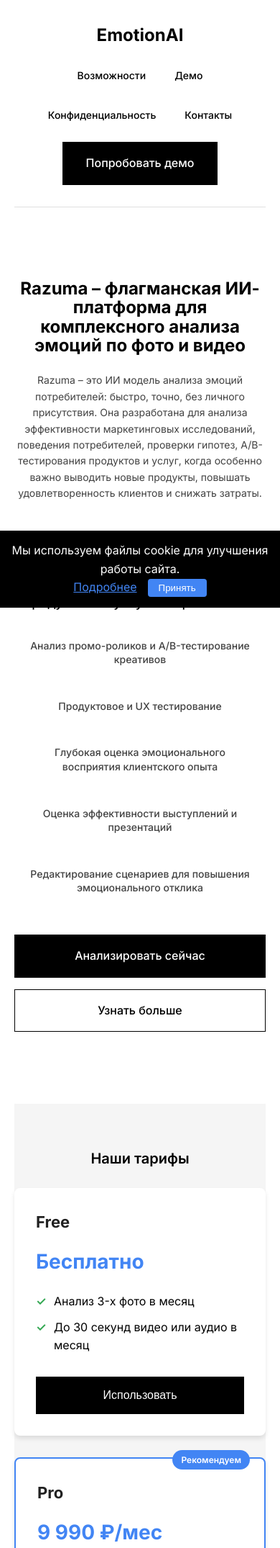
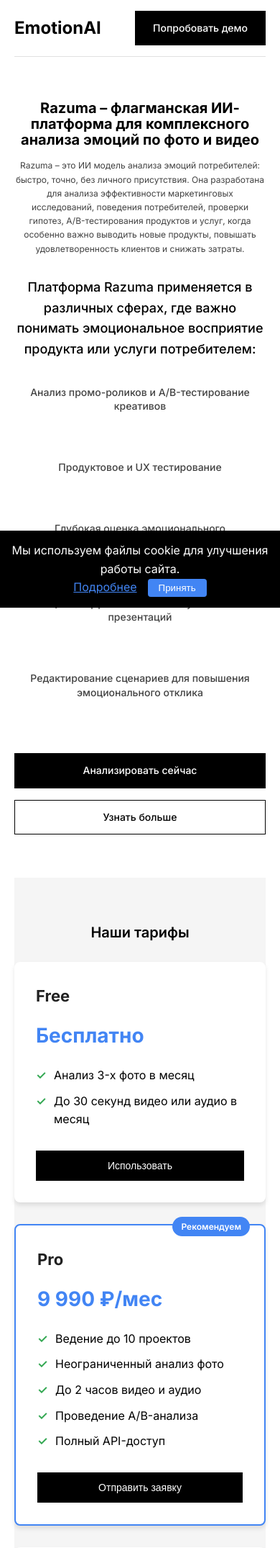
Before and after one commit to Shurik12/EmotionAI, a Flask app: page / in a window 390 px wide; the page is wider, and only the part inside the window is pictured. Shown: the top 2150 px of that part at 72% size. Run offline with Flask 3, Linux system fonts and the light colour scheme.

Commit message:
Added mobile version

```diff
--- a/templates/index.html
+++ b/templates/index.html
@@ -2,7 +2,7 @@
 <html lang="ru">
 <head>
     <meta charset="UTF-8">
-    <meta name="viewport" content="width=device-width, initial-scale=1.0">
+    <meta name="viewport" content="width=device-width, initial-scale=1.0, maximum-scale=1.0, user-scalable=no">
     <title>EmotionAI | Распознавание эмоций</title>
     <link href="https://fonts.googleapis.com/css2?family=Inter:wght@300;400;500;600;700&display=swap" rel="stylesheet">
     <style>
@@ -50,6 +50,7 @@
             justify-content: space-between;
             align-items: center;
             border-bottom: 1px solid var(--gray-2);
+            position: relative;
         }
 
         .logo {
@@ -639,6 +640,30 @@
             cursor: pointer;
         }
 
+        /* Loading State */
+        .loading-state {
+            position: fixed;
+            top: 0;
+            left: 0;
+            width: 100%;
+            height: 100%;
+            background: rgba(255,255,255,0.8);
+            display: flex;
+            justify-content: center;
+            align-items: center;
+            z-index: 1000;
+            display: none;
+        }
+
+        .loading-spinner {
+            width: 50px;
+            height: 50px;
+            border: 5px solid var(--medium-gray);
+            border-top: 5px solid var(--primary-color);
+            border-radius: 50%;
+            animation: spin 1s linear infinite;
+        }
+
         /* Responsive Design */
         @media (max-width: 768px) {
             .hero h1 {
@@ -687,8 +712,9 @@
             }
 
             header {
-                flex-direction: column;
-                gap: 20px;
+                padding: 15px 0;
+                flex-direction: row;
+                align-items: center;
             }
 
             .main-nav {
@@ -704,6 +730,105 @@
             .clients-block {
                 padding: 15px;
                 margin-top: 30px;
+            }
+        }
+
+        @media (max-width: 480px) {
+            /* Mobile-specific adjustments */
+            .hero {
+                padding: 60px 0;
+            }
+
+            .hero h1 {
+                font-size: 20px;
+                margin-bottom: 15px;
+            }
+
+            .hero p {
+                font-size: 12px;
+                margin-bottom: 20px;
+            }
+
+            .btn {
+                padding: 12px 24px;
+                font-size: 14px;
+            }
+
+            .feature-card {
+                padding: 15px;
+                min-height: 80px;
+            }
+
+            .feature-card p {
+                font-size: 13px;
+            }
+
+            .upload-container {
+                padding: 30px 15px;
+            }
+
+            .model-selection div {
+                flex-direction: column;
+                gap: 10px;
+            }
+
+            .pricing-grid {
+                grid-template-columns: 1fr;
+            }
+
+            /* Make file input more touch-friendly */
+            #selectFileBtn {
+                padding: 12px 20px;
+            }
+
+            /* Adjust modal for mobile */
+            .modal-content {
+                width: 90%;
+                margin: 20% auto;
+                padding: 20px;
+            }
+
+            /* Navigation adjustments */
+            .main-nav {
+                flex-direction: column;
+                gap: 10px;
+                width: 100%;
+                display: none;
+                position: absolute;
+                top: 70px;
+                left: 0;
+                background: white;
+                padding: 15px;
+                box-shadow: 0 2px 5px rgba(0,0,0,0.1);
+                z-index: 100;
+            }
+
+            .main-nav.show {
+                display: flex;
+            }
+
+            .btn-container {
+                margin-top: 15px;
+            }
+
+            /* Detector page adjustments */
+            .detector-container {
+                padding: 10px;
+            }
+
+            .emotion-label {
+                font-size: 13px;
+            }
+
+            /* Footer adjustments */
+            .footer-links {
+                flex-direction: column;
+                gap: 10px;
+            }
+
+            /* Hide desktop logo on mobile */
+            .desktop-logo {
+                display: none;
             }
         }
 
@@ -721,8 +846,9 @@
 <body>
     <div class="container">
         <header>
+            <button id="mobileMenuBtn" style="display: none; background: none; border: none; font-size: 24px;">☰</button>
             <a href="/" class="logo" id="home-link">EmotionAI</a>
-            <nav class="main-nav">
+            <nav class="main-nav" id="mainNav">
                 <a href="#features" class="nav-link">Возможности</a>
                 <a href="#detector" class="nav-link">Демо</a>
                 <a href="#privacy" class="nav-link">Конфиденциальность</a>
@@ -816,6 +942,18 @@
                 if (event.target === document.getElementById('applicationModal')) {
                     closeApplicationModal();
                 }
+            });
+
+            // Mobile menu functionality
+            document.getElementById('mobileMenuBtn').addEventListener('click', function() {
+                document.getElementById('mainNav').classList.toggle('show');
+            });
+
+            // Close mobile menu when clicking a link
+            document.querySelectorAll('.main-nav a').forEach(link => {
+                link.addEventListener('click', function() {
+                    document.getElementById('mainNav').classList.remove('show');
+                });
             });
 
             // Form submission handler
@@ -1152,7 +1290,7 @@
             `;
         }
 
-         function initializeDetector() {
+        function initializeDetector() {
             // DOM elements
             const dropArea = document.getElementById('dropArea');
             const fileInput = document.getElementById('fileInput');
@@ -1211,6 +1349,21 @@
 
             dropArea.addEventListener('drop', handleDrop, false);
 
+            // Touch events for mobile
+            dropArea.addEventListener('touchstart', handleTouchStart, false);
+            dropArea.addEventListener('touchend', handleTouchEnd, false);
+
+            function handleTouchStart(e) {
+                e.preventDefault();
+                dropArea.classList.add('highlight');
+            }
+
+            function handleTouchEnd(e) {
+                e.preventDefault();
+                dropArea.classList.remove('highlight');
+                fileInput.click();
+            }
+
             function handleDrop(e) {
                 const dt = e.dataTransfer;
                 const files = dt.files;
@@ -1233,10 +1386,16 @@
 
                 currentFile = file;
 
-                // Display file info
+                // Display file info - mobile optimized
                 fileInfo.innerHTML = `
-                    Selected file: <strong>${file.name}</strong> (${formatFileSize(file.size)})
-                    <button class="btn" id="clearFileBtn" style="margin-left: 10px; background-color: var(--error-color);">Clear</button>
+                    <div style="word-break: break-all;">
+                        Выбран файл: <strong>${file.name}</strong><br>
+                        (${formatFileSize(file.size)})
+                    </div>
+                    <button class="btn" id="clearFileBtn"
+                            style="margin-top: 8px; background-color: var(--error-color);">
+                        Очистить
+                    </button>
                 `;
 
                 // Add event listener to clear button
@@ -1304,6 +1463,13 @@
                     showError('Сначала выберите файл');
                     return;
                 }
+
+                // Show loading state
+                const loadingDiv = document.createElement('div');
+                loadingDiv.className = 'loading-state';
+                loadingDiv.innerHTML = '<div class="loading-spinner"></div>';
+                document.body.appendChild(loadingDiv);
+                loadingDiv.style.display = 'flex';
 
                 // Get selected model
                 const selectedModel = document.querySelector('input[name="model"]:checked').value;
@@ -1351,6 +1517,10 @@
                     // Re-enable buttons
                     uploadBtn.disabled = false;
                     selectFileBtn.disabled = false;
+                })
+                .finally(() => {
+                    loadingDiv.style.display = 'none';
+                    loadingDiv.remove();
                 });
             }
 
@@ -1430,6 +1600,7 @@
                     const img = document.createElement('img');
                     img.src = data.image_url;
                     img.alt = 'Обработанное изображение с распознаванием эмоций';
+                    img.loading = 'lazy';
                     previewContainer.appendChild(img);
 
                     // Display results
@@ -1454,6 +1625,7 @@
                         const img = document.createElement('img');
                         img.src = frame.image_url;
                         img.alt = `Video frame ${frame.frame + 1}`;
+                        img.loading = 'lazy';
                         frameDiv.appendChild(img);
 
                         displayEmotionResult(frame.result, frameDiv);
```
